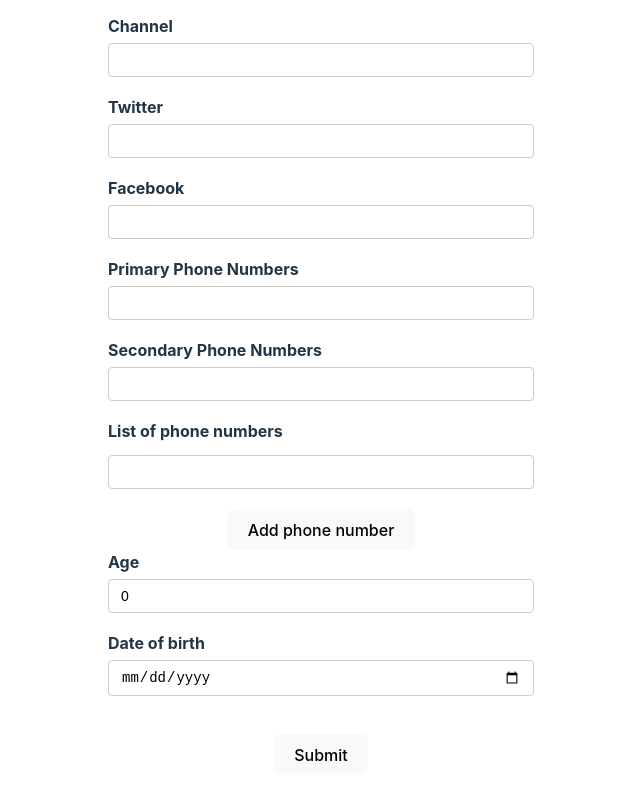
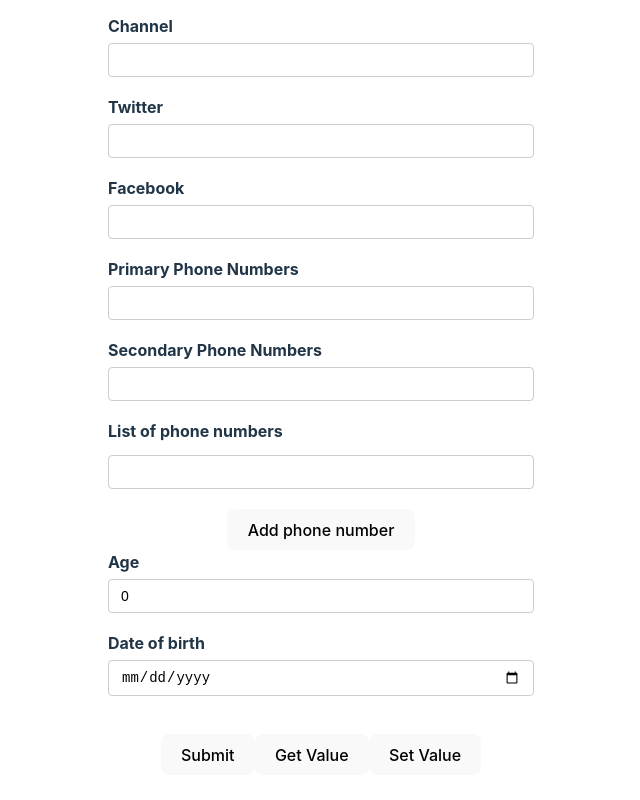
Before and after one commit to nboraxxd/react-hook-form-codevolution, a React (Vite) app: page / in a window 1280 px wide. Shown: the part 180-980 px from the top of the page, without its empty margins (319-959 px from the left). Built offline with nearby package versions, Linux system fonts and the light colour scheme.

Commit message:
SetValue & getValues

```diff
--- a/src/components/YoutubeForm.tsx
+++ b/src/components/YoutubeForm.tsx
@@ -25,6 +25,8 @@ export default function YoutubeForm() {
     handleSubmit,
     formState: { errors },
     watch,
+    getValues,
+    setValue,
   } = useForm<IYouTubeForm>({
     defaultValues: {
       username: 'Bruce Wayne',
@@ -58,9 +60,16 @@ export default function YoutubeForm() {
     console.log(data)
   }
 
-  const watchChannel = watch('channel')
-  console.log('🔥 ~ YoutubeForm ~ watchForm:', watchChannel)
-  console.log('render')
+  function handleSetValue() {
+    setValue('username', '', {
+      shouldValidate: true,
+      shouldTouch: true,
+    })
+  }
+
+  function handleGetValues() {
+    console.log('Get values', getValues(['username', 'channel']))
+  }
 
   return (
     <div>
@@ -152,6 +161,16 @@ export default function YoutubeForm() {
           Submit
         </button>
         {/* End Button */}
+        {/* Get Value */}
+        <button className="submit-btn" type="submit" onClick={handleGetValues}>
+          Get Value
+        </button>
+        {/* End Get Value */}
+        {/* Set Value */}
+        <button className="submit-btn" type="submit" onClick={handleSetValue}>
+          Set Value
+        </button>
+        {/* End Set Value */}
       </form>
 
       <DevTool control={control} />
```
